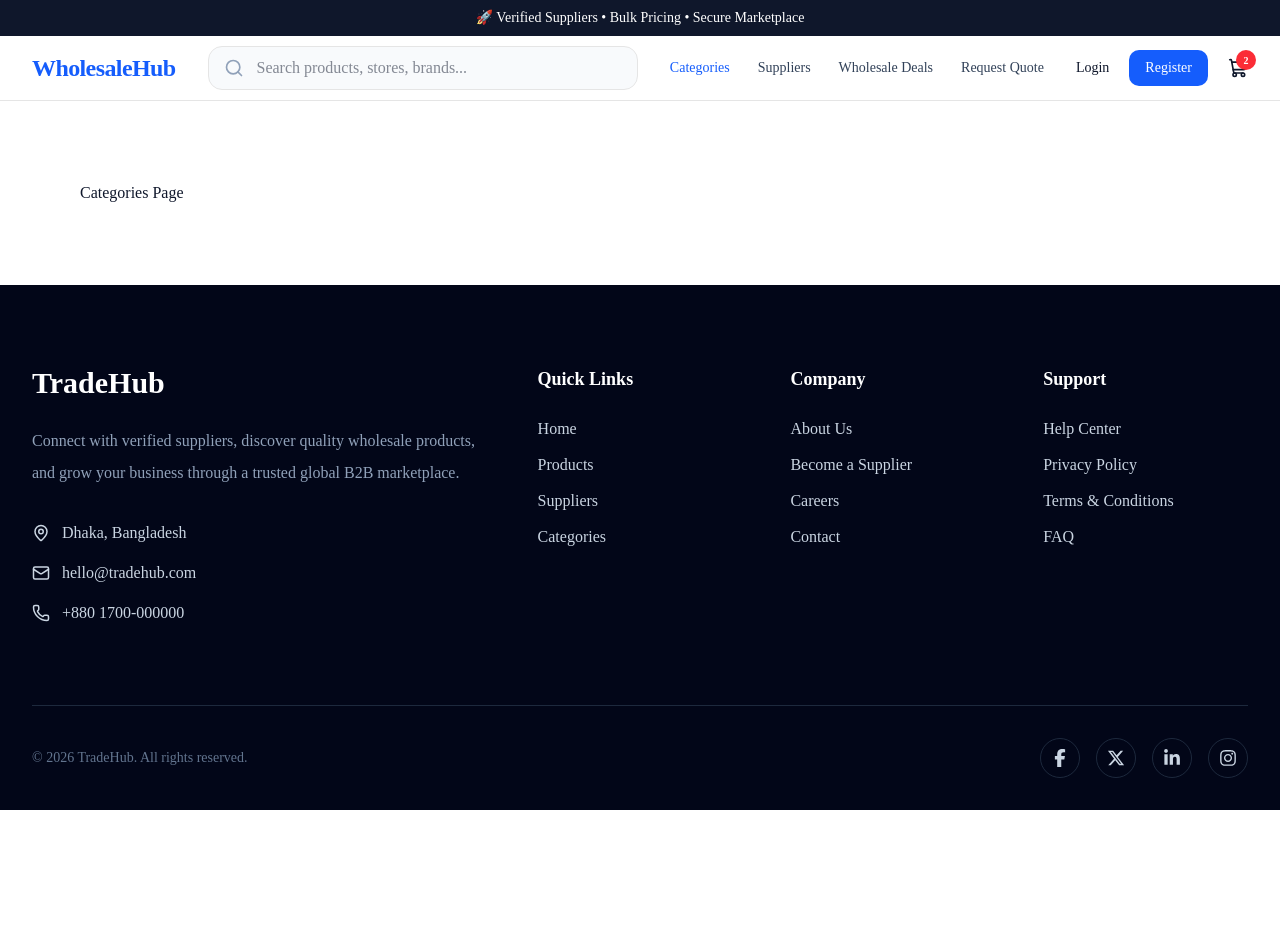
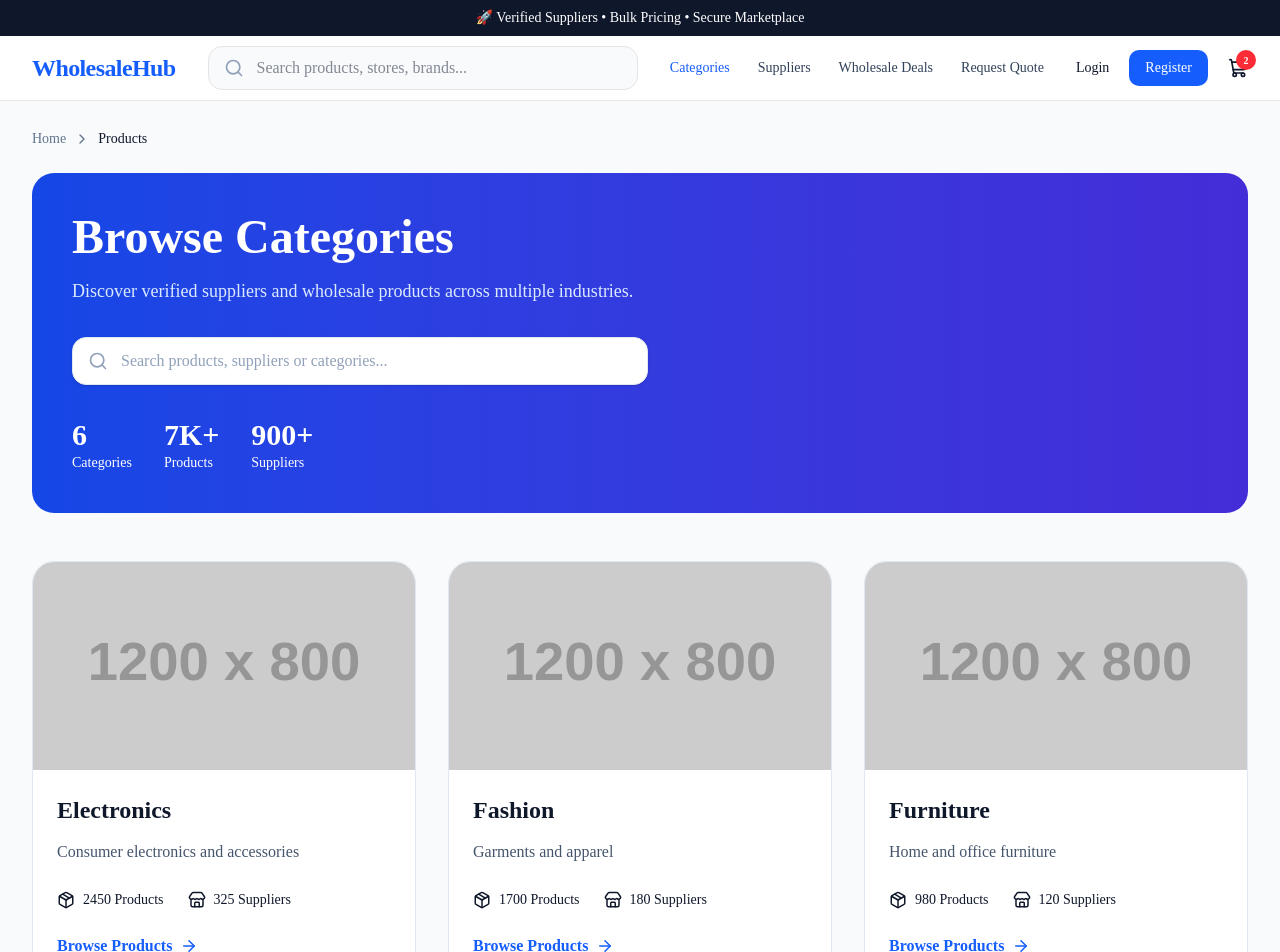
Before and after one commit to PritomAhsan/wholesale-marketplace, a Next.js app: page /categories in a window 1280 px wide. Shown: the top 952 px of the page. Before the commit the page ends 810 px from the top, so only its background shows below. Built offline with nearby package versions, Linux system fonts and the light colour scheme.

Commit message:
categories page design

```diff
--- /dev/null
+++ b/app/categories/[slug]/page.tsx
@@ -0,0 +1,30 @@
+import { notFound } from "next/navigation";
+
+import CategoryDetailsPage from "@/features/categories/sections/CategoryDetailsPage";
+
+import { getCategoryBySlug } from "@/features/categories/data/categories";
+
+interface Props {
+    params: Promise<{
+        slug: string;
+    }>;
+}
+
+export default async function Page({
+    params,
+}: Props) {
+
+    const { slug } = await params;
+
+    const category = getCategoryBySlug(slug);
+
+    if (!category) {
+        notFound();
+    }
+
+    return (
+        <CategoryDetailsPage
+            category={category}
+        />
+    );
+}
--- a/app/categories/page.tsx
+++ b/app/categories/page.tsx
@@ -1,3 +1,5 @@
+import CategoriesPage from "@/features/categories/sections/CategoriesPage";
+
 export default function Page() {
-    return <div className="p-20">Categories Page</div>;
+  return <CategoriesPage />;
 }
--- /dev/null
+++ b/components/common/Breadcrumb.tsx
@@ -0,0 +1,23 @@
+import Link from "next/link";
+import { ChevronRight } from "lucide-react";
+
+export default function ProductBreadcrumb() {
+  return (
+    <div className="mb-6 flex items-center gap-2 text-sm text-slate-500">
+
+      <Link
+        href="/"
+        className="hover:text-blue-600"
+      >
+        Home
+      </Link>
+
+      <ChevronRight size={16} />
+
+      <span className="font-medium text-slate-900">
+        Products
+      </span>
+
+    </div>
+  );
+}
--- /dev/null
+++ b/features/categories/components/CategoryCard.tsx
@@ -0,0 +1,73 @@
+import Image from "next/image";
+import Link from "next/link";
+import { ArrowRight, Package, Store } from "lucide-react";
+
+import { Category } from "../data/categories";
+
+export default function CategoryCard({
+  category,
+}: {
+  category: Category;
+}) {
+  return (
+    <Link
+      href={`/categories/${category.slug}`}
+      className="group overflow-hidden rounded-3xl border border-slate-200 bg-white transition-all duration-300 hover:-translate-y-1 hover:border-blue-200 hover:shadow-xl"
+    >
+      <div className="relative h-52 overflow-hidden">
+
+        <Image
+          src={category.image}
+          alt={category.name}
+          fill
+          className="object-cover transition duration-500 group-hover:scale-110"
+        />
+
+      </div>
+
+      <div className="p-6">
+
+        <h2 className="text-2xl font-bold">
+          {category.name}
+        </h2>
+
+        <p className="mt-3 text-slate-600 leading-7">
+          {category.description}
+        </p>
+
+        <div className="mt-6 flex gap-6">
+
+          <div className="flex items-center gap-2 text-sm">
+
+            <Package size={18} />
+
+            {category.products} Products
+
+          </div>
+
+          <div className="flex items-center gap-2 text-sm">
+
+            <Store size={18} />
+
+            {category.suppliers} Suppliers
+
+          </div>
+
+        </div>
+
+        <div className="mt-6 flex items-center gap-2 font-semibold text-blue-600">
+
+          Browse Products
+
+          <ArrowRight
+            size={18}
+            className="transition group-hover:translate-x-1"
+          />
+
+        </div>
+
+      </div>
+
+    </Link>
+  );
+}
--- /dev/null
+++ b/features/categories/components/CategoryGrid.tsx
@@ -0,0 +1,19 @@
+import { Category } from "../data/categories";
+import CategoryCard from "./CategoryCard";
+
+export default function CategoryGrid({
+  categories,
+}: {
+  categories: Category[];
+}) {
+  return (
+    <div className="grid gap-8 md:grid-cols-2 xl:grid-cols-3">
+      {categories.map((category) => (
+        <CategoryCard
+          key={category.id}
+          category={category}
+        />
+      ))}
+    </div>
+  );
+}
--- /dev/null
+++ b/features/categories/components/CategoryHero.tsx
@@ -0,0 +1,62 @@
+import SearchInput from "@/features/products/components/SearchInput";
+
+interface Props {
+  total: number;
+}
+
+export default function CategoryHero({
+  total,
+}: Props) {
+  return (
+    <section className="mb-12 rounded-3xl bg-gradient-to-r from-blue-700 to-indigo-700 p-10 text-white">
+
+      <h1 className="text-5xl font-black">
+        Browse Categories
+      </h1>
+
+      <p className="mt-4 max-w-2xl text-blue-100 text-lg">
+        Discover verified suppliers and wholesale products
+        across multiple industries.
+      </p>
+
+      <div className="mt-8 max-w-xl">
+        <SearchInput placeholder="Search categories..." />
+      </div>
+
+      <div className="mt-8 flex gap-8 text-sm">
+
+        <div>
+
+          <div className="text-3xl font-bold">
+            {total}
+          </div>
+
+          Categories
+
+        </div>
+
+        <div>
+
+          <div className="text-3xl font-bold">
+            7K+
+          </div>
+
+          Products
+
+        </div>
+
+        <div>
+
+          <div className="text-3xl font-bold">
+            900+
+          </div>
+
+          Suppliers
+
+        </div>
+
+      </div>
+
+    </section>
+  );
+}
--- /dev/null
+++ b/features/categories/data/categories.ts
@@ -0,0 +1,69 @@
+export interface Category {
+  id: number;
+  slug: string;
+  name: string;
+  image: string;
+  description: string;
+  suppliers: number;
+  products: number;
+}
+
+export const categories: Category[] = [
+  {
+    id: 1,
+    slug: "electronics",
+    name: "Electronics",
+    image: "https://placehold.co/1200x800/png",
+    description: "Consumer electronics and accessories",
+    suppliers: 325,
+    products: 2450,
+  },
+  {
+    id: 2,
+    slug: "fashion",
+    name: "Fashion",
+    image: "https://placehold.co/1200x800/png",
+    description: "Garments and apparel",
+    suppliers: 180,
+    products: 1700,
+  },
+  {
+    id: 3,
+    slug: "furniture",
+    name: "Furniture",
+    image: "https://placehold.co/1200x800/png",
+    description: "Home and office furniture",
+    suppliers: 120,
+    products: 980,
+  },
+  {
+    id: 4,
+    slug: "machinery",
+    name: "Machinery",
+    image: "https://placehold.co/1200x800/png",
+    description: "Industrial machinery and tools",
+    suppliers: 95,
+    products: 650,
+  },
+  {
+    id: 5,
+    slug: "packaging",
+    name: "Packaging",
+    image: "https://placehold.co/1200x800/png",
+    description: "Boxes and packaging materials",
+    suppliers: 85,
+    products: 540,
+  },
+  {
+    id: 6,
+    slug: "home-living",
+    name: "Home & Living",
+    image: "https://placehold.co/1200x800/png",
+    description: "Kitchen, décor and lifestyle products",
+    suppliers: 140,
+    products: 1120,
+  },
+];
+
+export const getCategoryBySlug = (slug: string) =>
+    categories.find((category) => category.slug === slug);
--- /dev/null
+++ b/features/categories/sections/CategoriesPage.tsx
@@ -0,0 +1,29 @@
+import Container from "@/components/layout/Container";
+import Breadcrumb from "@/components/common/Breadcrumb";
+
+import { categories } from "../data/categories";
+
+import CategoryHero from "../components/CategoryHero";
+import CategoryGrid from "../components/CategoryGrid";
+
+export default function CategoriesPage() {
+  return (
+    <section className="bg-slate-50 py-7">
+
+      <Container>
+
+        <Breadcrumb
+
+        />
+
+        <CategoryHero total={categories.length} />
+
+        <CategoryGrid
+          categories={categories}
+        />
+
+      </Container>
+
+    </section>
+  );
+}
--- /dev/null
+++ b/features/categories/sections/CategoryDetailsPage.tsx
@@ -0,0 +1,102 @@
+import Container from "@/components/layout/Container";
+
+import ProductGrid from "@/features/products/components/ProductGrid";
+import SupplierGrid from "@/features/suppliers/components/SupplierGrid";
+
+import { products } from "@/features/products/data/products";
+import { suppliers } from "@/features/suppliers/data/suppliers";
+
+import { Category } from "../data/categories";
+
+interface Props {
+    category: Category;
+}
+
+export default function CategoryDetailsPage({
+    category,
+}: Props) {
+
+    const categoryProducts = products.filter(
+        (p) => p.category === category.name
+    );
+
+    const categorySuppliers = suppliers.filter(
+        (s) => s.category === category.name
+    );
+
+    return (
+        <section className="bg-slate-50 py-20">
+
+            <Container>
+
+                <div className="rounded-3xl bg-gradient-to-r from-blue-700 to-indigo-700 p-12 text-white">
+
+                    <h1 className="text-5xl font-black">
+                        {category.name}
+                    </h1>
+
+                    <p className="mt-4 max-w-3xl text-blue-100 text-lg">
+                        {category.description}
+                    </p>
+
+                    <div className="mt-8 flex gap-8">
+
+                        <div>
+                            <div className="text-3xl font-bold">
+                                {category.products}
+                            </div>
+                            Products
+                        </div>
+
+                        <div>
+                            <div className="text-3xl font-bold">
+                                {category.suppliers}
+                            </div>
+                            Suppliers
+                        </div>
+
+                    </div>
+
+                </div>
+
+                <section className="mt-16">
+
+                    <h2 className="mb-8 text-3xl font-bold">
+                        Featured Products
+                    </h2>
+
+                    <ProductGrid
+                        products={categoryProducts.slice(0,4)}
+                    />
+
+                </section>
+
+                <section className="mt-20">
+
+                    <h2 className="mb-8 text-3xl font-bold">
+                        Featured Suppliers
+                    </h2>
+
+                    <SupplierGrid
+                        suppliers={categorySuppliers.slice(0,2)}
+                    />
+
+                </section>
+
+                {/* <section className="mt-20">
+
+                    <h2 className="mb-8 text-3xl font-bold">
+                        Browse All Products
+                    </h2>
+
+                    <ProductGrid
+                        products={categoryProducts}
+                    />
+
+                </section> */}
+
+            </Container>
+
+        </section>
+    );
+}
```
